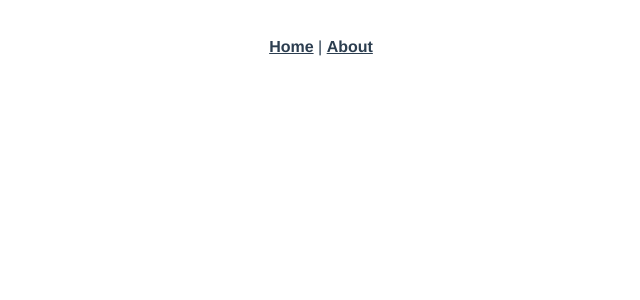
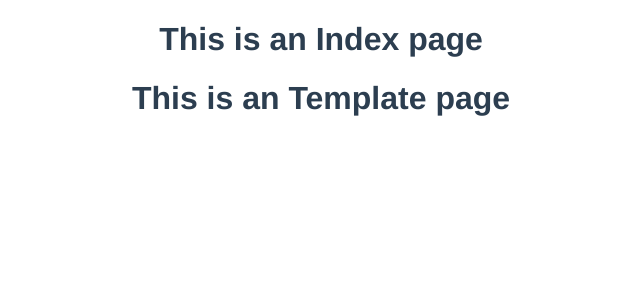
Before and after one commit to 220529/lego, a Vue app: page /template/1 in a window 1280 px wide. Before the commit this address had no page. Shown: the top 300 px of the page, without its empty margins (319-959 px from the left). Built offline with nearby package versions, Linux system fonts and the light colour scheme.

Commit message:
feat: init route

```diff
--- a/src/App.vue
+++ b/src/App.vue
@@ -1,8 +1,4 @@
 <template>
-  <nav>
-    <router-link to="/">Home</router-link> |
-    <router-link to="/about">About</router-link>
-  </nav>
   <router-view />
 </template>
 
--- a/src/router/index.ts
+++ b/src/router/index.ts
@@ -1,19 +1,36 @@
 import { createRouter, createWebHistory, RouteRecordRaw } from "vue-router";
-import HomeView from "../views/HomeView.vue";
+
+import Index from "../views/Index.vue";
+import Home from "../views/Home.vue";
+import Template from "../views/Template.vue";
 
 const routes: Array<RouteRecordRaw> = [
   {
     path: "/",
-    name: "home",
-    component: HomeView,
+    name: "index",
+    component: Index,
+    children: [
+      {
+        path: "",
+        name: "home",
+        component: Home,
+      },
+      {
+        path: "template/:id",
+        name: "template",
+        component: Template,
+      },
+    ],
   },
   {
-    path: "/about",
-    name: "about",
-    // route level code-splitting
-    // this generates a separate chunk (about.[hash].js) for this route
-    // which is lazy-loaded when the route is visited.
-    component: () => import(/* webpackChunkName: "about" */ "../views/AboutView.vue"),
+    path: "/login",
+    name: "login",
+    component: () => import(/* webpackChunkName: "about" */ "../views/Login.vue"),
+  },
+  {
+    path: "/editor",
+    name: "editor",
+    component: () => import(/* webpackChunkName: "about" */ "../views/Editor.vue"),
   },
 ];
 
--- /dev/null
+++ b/src/views/Editor.vue
@@ -0,0 +1,13 @@
+<template>
+  <div class="about">
+    <h1>This is an Editor page</h1>
+  </div>
+</template>
+
+<script lang="ts">
+import { defineComponent } from "vue";
+
+export default defineComponent({
+  name: "EditorView",
+});
+</script>
--- a/src/views/AboutView.vue
+++ b/src/views/Home.vue
@@ -1,6 +1,6 @@
 <template>
   <div class="about">
-    <h1>This is an about page</h1>
+    <h1>This is an Home page</h1>
   </div>
 </template>
 
@@ -8,6 +8,6 @@
 import { defineComponent } from "vue";
 
 export default defineComponent({
-  name: "AboutView",
+  name: "HomeView",
 });
 </script>
--- a/src/views/HomeView.vue
+++ /dev/null
@@ -1,21 +0,0 @@
-<template>
-  <div class="home">
-    <img alt="Vue logo" src="../assets/logo.png" />
-    <HelloWorld msg="Welcome to Your Vue.js + TypeScript App" />
-  </div>
-</template>
-
-<script lang="ts">
-import { defineComponent } from "vue";
-import HelloWorld from "@/components/HelloWorld.vue"; // @ is an alias to /src
-
-export default defineComponent({
-  name: "HomeView",
-  components: {
-    HelloWorld,
-  },
-  setup() {
-    console.log("setup...");
-  },
-});
-</script>
--- /dev/null
+++ b/src/views/Index.vue
@@ -0,0 +1,14 @@
+<template>
+  <div class="about">
+    <h1>This is an Index page</h1>
+    <router-view></router-view>
+  </div>
+</template>
+
+<script lang="ts">
+import { defineComponent } from "vue";
+
+export default defineComponent({
+  name: "IndexView",
+});
+</script>
--- /dev/null
+++ b/src/views/Login.vue
@@ -0,0 +1,13 @@
+<template>
+  <div class="about">
+    <h1>This is an Login page</h1>
+  </div>
+</template>
+
+<script lang="ts">
+import { defineComponent } from "vue";
+
+export default defineComponent({
+  name: "LoginView",
+});
+</script>
--- /dev/null
+++ b/src/views/Template.vue
@@ -0,0 +1,18 @@
+<template>
+  <div class="about">
+    <h1>This is an Template page</h1>
+  </div>
+</template>
+
+<script lang="ts">
+import { defineComponent } from "vue";
+import { useRoute } from "vue-router";
+
+export default defineComponent({
+  name: "TemplateView",
+  setup() {
+    const router = useRoute();
+    console.log("params", router.params);
+  },
+});
+</script>
```
